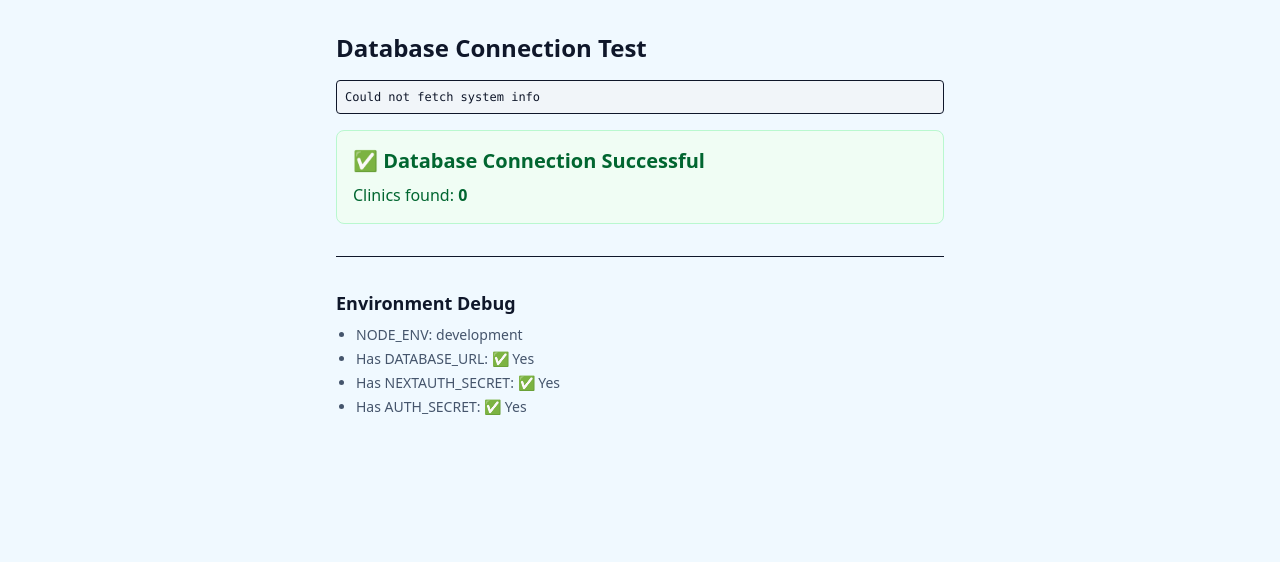
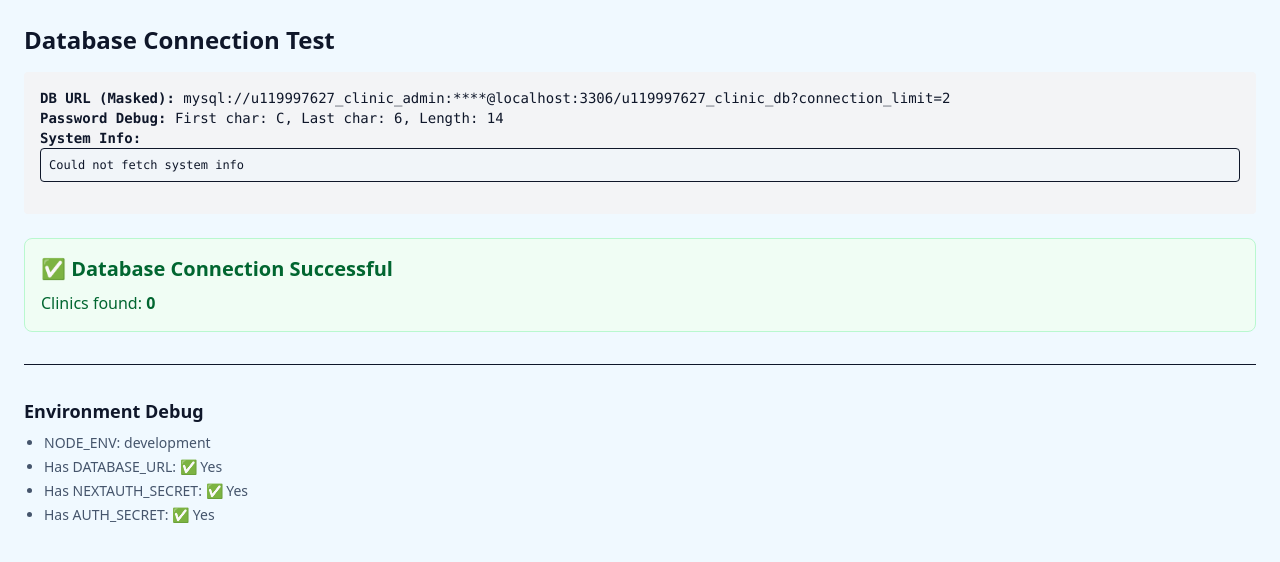
Before and after one commit to masterboa-xx/clinicflow-hostinger, a Next.js app: page /test-db in a window 1280 px wide. Shown: the top 562 px of the page. Built offline with nearby package versions, Linux system fonts and the light colour scheme; no server answers; the database is empty.

Commit message:
chore: add db connection string debug info

```diff
--- a/app/test-db/page.tsx
+++ b/app/test-db/page.tsx
@@ -40,13 +40,26 @@ CPUs: ${os.cpus()[0]?.model || 'Unknown'}
         console.error("Test DB Error:", error);
     }
 
+    const dbUrl = process.env.DATABASE_URL || '';
+    const maskedUrl = dbUrl.replace(/:([^:@]+)@/, ':****@');
+    // Extract password roughly to check for special chars (debugging only)
+    const passwordMatch = dbUrl.match(/:([^:@]+)@/);
+    const passwordDebug = passwordMatch ?
+        `First char: ${passwordMatch[1].substring(0, 1)}, Last char: ${passwordMatch[1].slice(-1)}, Length: ${passwordMatch[1].length}`
+        : 'No password found';
+
     return (
-        <div className="p-8 font-sans max-w-2xl mx-auto">
+        <div className="p-6 font-sans">
             <h1 className="text-2xl font-bold mb-4">Database Connection Test</h1>
 
-            <pre className="bg-slate-100 p-2 text-xs mb-4 border rounded">
-                {sysInfo}
-            </pre>
+            <div className="bg-gray-100 p-4 rounded mb-6 font-mono text-sm whitespace-pre-wrap">
+                <p><strong>DB URL (Masked):</strong> {maskedUrl}</p>
+                <p><strong>Password Debug:</strong> {passwordDebug}</p>
+                <p><strong>System Info:</strong></p>
+                <pre className="bg-slate-100 p-2 text-xs mb-4 border rounded">
+                    {sysInfo}
+                </pre>
+            </div>
 
             <div className={`p-4 rounded-lg border ${status === 'success' ? 'bg-green-50 border-green-200 text-green-800' : 'bg-red-50 border-red-200 text-red-800'}`}>
                 <p className="text-xl font-semibold">{message}</p>
```
